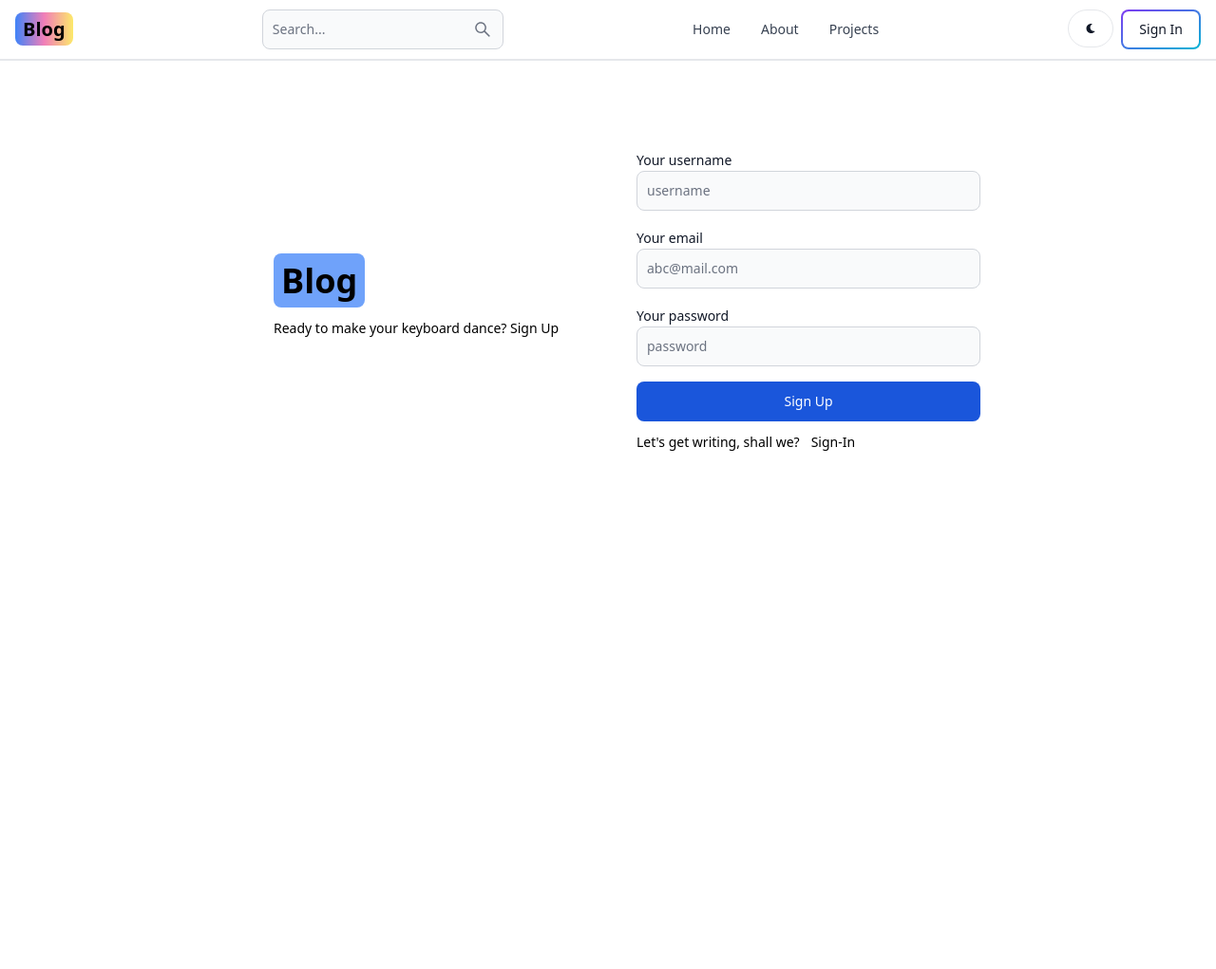
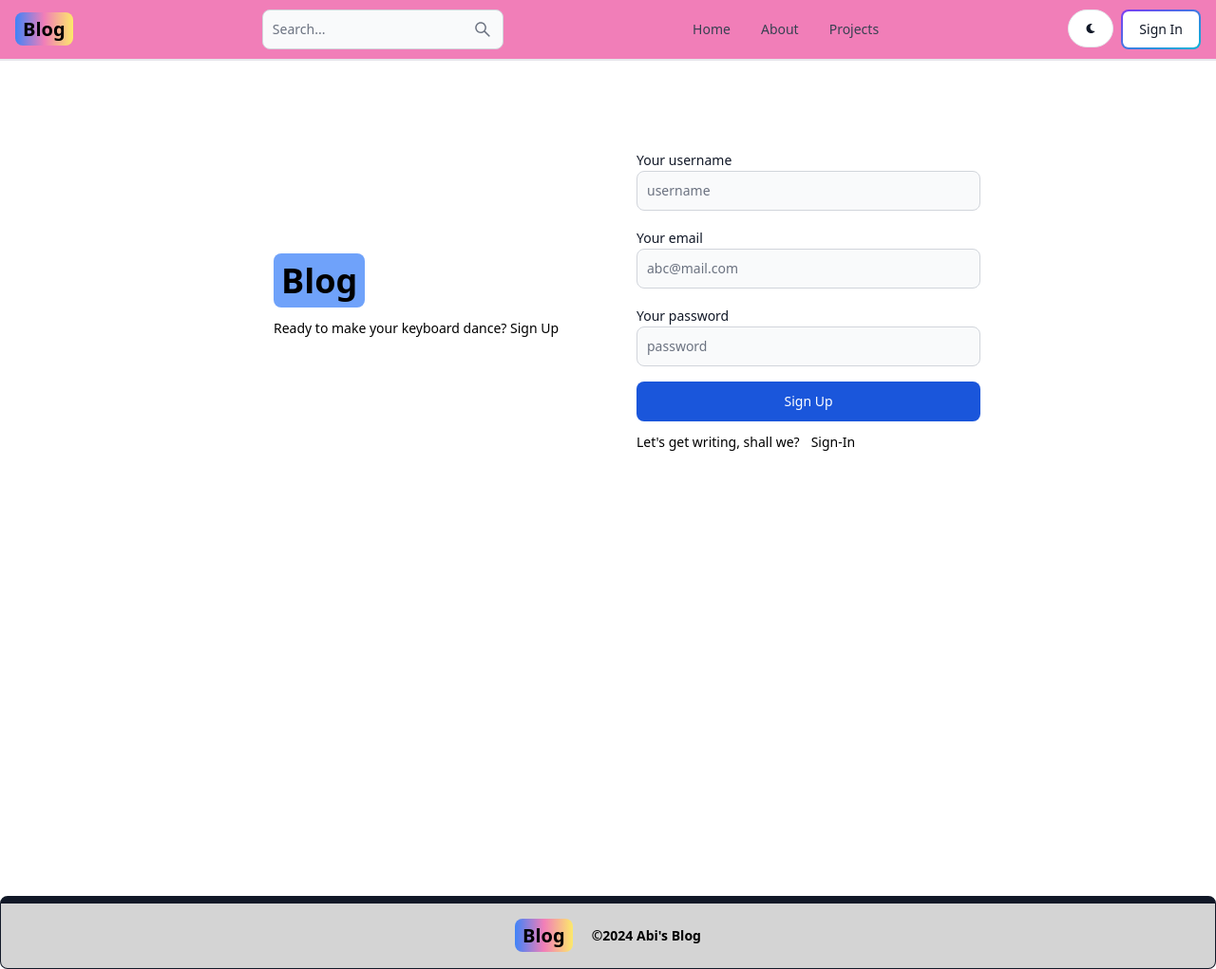
Before and after one commit to Abijith26/Abi-Blog, a React (Vite) app in the folder client/: page /signup in a window 1280 px wide. Shown: the whole page at 95% size. Before the commit the page ends 944 px from the top, so only its background shows below. Built offline with nearby package versions, Linux system fonts and the light colour scheme.

Commit message:
created footer component

```diff
--- a/client/src/App.jsx
+++ b/client/src/App.jsx
@@ -7,6 +7,8 @@ import Dashboard from "./pages/Dashboard";
 import SignIn from "./pages/SignIn";
 import SignUp from "./pages/SignUp";
 import Header from "./components/Header";
+import FooterComp from "./components/Footer";
+
 export default function App() {
   return (
     <BrowserRouter>
@@ -18,6 +20,7 @@ export default function App() {
         <Route path="/signin" element={<SignIn />} />
         <Route path="/signup" element={<SignUp />} />
       </Routes>
+      <FooterComp />
     </BrowserRouter>
   );
 }
--- /dev/null
+++ b/client/src/components/Footer.jsx
@@ -0,0 +1,22 @@
+import { Footer } from "flowbite-react";
+import React from "react";
+import { Link } from "react-router-dom";
+export default function FooterComp() {
+  return (
+    <div className="border border-t-8 border-gray-900 rounded-lg bg-neutral-300">
+      <div className="flex justify-center items-center gap-5 py-5">
+        <Link
+          to="/"
+          className=" self-center whitespace-nowrap text-lg sm:text-xl font-semibold dark: text-black"
+        >
+          <span className="px-2 py-1 bg-gradient-to-r from-blue-500 via-pink-400 to-yellow-200 rounded-lg">
+            Blog
+          </span>
+        </Link>
+        <p className="text-sm font-bold text-black">
+          &copy;{new Date().getFullYear()} Abi's Blog
+        </p>
+      </div>
+    </div>
+  );
+}
--- a/client/src/components/Header.jsx
+++ b/client/src/components/Header.jsx
@@ -7,7 +7,7 @@ import { FaMoon } from "react-icons/fa";
 export default function Header() {
   const path = useLocation().pathname;
   return (
-    <Navbar className="border-b-2">
+    <Navbar className="border-b-2 bg-pink-400">
       <Link
         to="/"
         className="self-center whitespace-nowrap text-sm sm:text-xl font-semibold dark: text-black "
```
